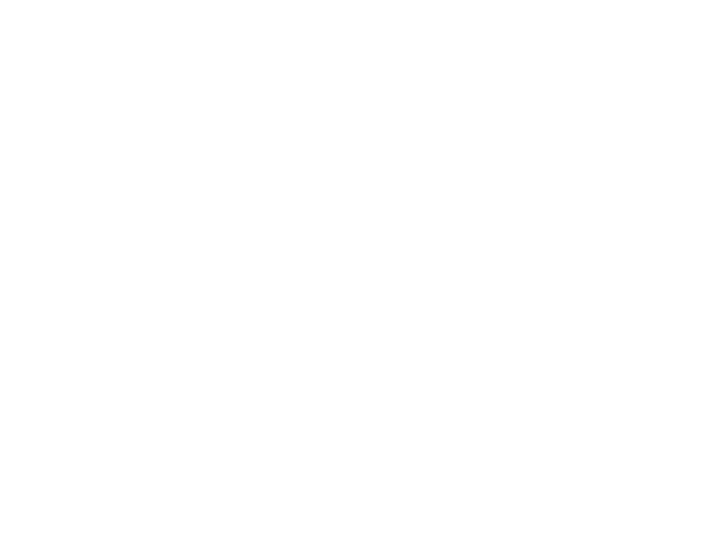
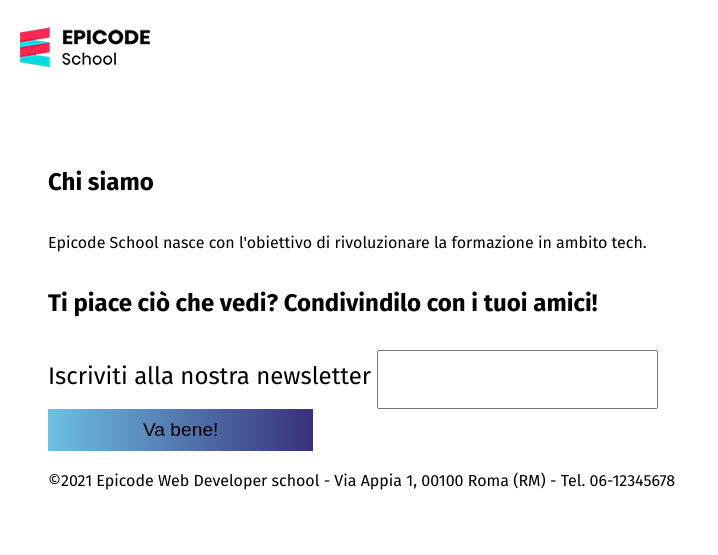
Before and after one commit to Giupeps/Prokect-Week-2, a plain HTML site: page contatti.html in a window 1280 px wide. Shown: the whole page, without its empty margins (0-718 px from the left). Drawn offline with Linux system fonts and the light colour scheme.

Commit message:
last commit

```diff
--- a/assets/css/style index.css
+++ b/assets/css/style index.css
@@ -6,7 +6,7 @@ body {
   font-family: fira sans;
   font-size: 1rem;
   line-height: 1.8;
-  width: 100vw;
+  width: 100%;
 }
 
 h1 {
@@ -46,6 +46,13 @@ button {
   color: white;
 }
 /* HEADER */
+header {
+  background-color: white;
+  position: sticky;
+  position: -webkit-sticky;
+  top: 0;
+}
+
 header,
 section {
   padding: 2.4vh 1.5vh;
@@ -76,6 +83,10 @@ section p {
   margin: 3.3vh 2vh;
 }
 /* MAIN */
+
+main {
+  width: 100%;
+}
 
 #banner_box {
   background-image: url(../images/banner.jpg);
@@ -266,17 +277,22 @@ footer p {
   footer {
     box-sizing: border-box;
     max-width: 100%;
-    padding: 2vh;
+    padding: 6vh;
   }
 
   #contact {
     display: flex;
     width: 100%;
     justify-content: space-around;
+    align-items: flex-start;
+  }
+
+  #contact h4 {
+    font-size: 1.4rem;
   }
 
   #form input {
-    padding: 20px 44px;
+    padding: 20px 35px;
   }
 }
 
--- /dev/null
+++ b/assets/css/style_contatti.css
@@ -0,0 +1,124 @@
+/* IMPOSTAZIONI GENERALI */
+@import url("https://fonts.googleapis.com/css2?family=Fira+Sans:ital,wght@0,100;0,200;0,300;0,400;0,500;0,600;0,700;0,800;0,900;1,100;1,200;1,300;1,400;1,500;1,600;1,700;1,800;1,900&display=swap");
+
+body {
+  color: #000;
+  font-family: fira sans;
+  font-size: 1rem;
+  line-height: 1.8;
+  width: 100vw;
+}
+
+h1 {
+  font-size: 3.5rem;
+  line-height: 1.2;
+}
+
+h2 {
+  font-size: 3rem;
+  line-height: 1.1;
+}
+
+h3 {
+  font-size: 2.5rem;
+  line-height: 1.2;
+}
+
+h4 {
+  font-size: 2rem;
+  line-height: 1.2;
+}
+p {
+  font-size: 1rem;
+}
+
+a,
+i {
+  color: #e42424;
+}
+
+i {
+  font-size: 40px;
+}
+
+button {
+  background-image: linear-gradient(to right, #6cc1e2, #392f7a);
+  border: none;
+  padding: 15px 20px;
+  font-size: 1.2rem;
+}
+/* HEADER */
+header,
+section {
+  padding: 2.4vh 1.5vh;
+}
+
+nav {
+  display: inline-block;
+  display: none;
+}
+
+header img {
+  height: 5vh;
+}
+
+div,
+section {
+  box-sizing: border-box;
+  text-align: center;
+  padding: 2vh;
+}
+
+div h1,
+div h2,
+div h3,
+div p,
+section h3,
+section p {
+  margin: 3.3vh 2vh;
+}
+
+/* FOOTER */
+
+footer {
+  padding: 5vh;
+}
+
+footer div {
+  text-align: left;
+  width: 90%;
+
+  padding: 0;
+}
+
+footer h4 {
+  font-size: 1.5rem;
+}
+
+footer div p {
+  margin-left: 0;
+}
+
+footer div i {
+  padding-top: 1vh;
+}
+
+#contact div {
+  margin-bottom: 2vh;
+}
+
+#form label {
+  font-size: 1.5rem;
+}
+
+#form input {
+  padding: 20px 50px;
+}
+
+#form button {
+  padding: 10px 95px;
+}
+
+footer p {
+  margin-top: 2vh;
+}
--- a/contatti.html
+++ b/contatti.html
@@ -1,16 +1,55 @@
 <!DOCTYPE html>
 <html lang="it">
+  <head>
+    <meta charset="UTF-8" />
+    <meta name="viewport" content="width=device-width,initial-scale=1" />
+    <link rel="stylesheet" href="./assets/css/style_contatti.css" />
+    <meta name="description" content="" />
+    <title></title>
+  </head>
 
-<head>
-  <meta charset="UTF-8">
-  <meta name="viewport" content="width=device-width,initial-scale=1">
-  <meta name="description" content="">
-  <title></title>
-</head>
+  <body>
+    <!-- HEADER -->
+    <header>
+      <a href=""><img src="./assets/images/logo.png" alt="Logo Epicode" /></a>
+      <nav>
+        <ul>
+          <li><a href=""> Home</a></li>
+          <li><a href=""> Chi siamo</a></li>
+          <li><a href=""> Contatti</a></li>
+          <li>
+            <button><a href=""> Registrati</a></button>
+          </li>
+        </ul>
+      </nav>
+    </header>
 
-<body>
+    <!-- MAIN -->
 
+    <!-- FOOTER -->
+    <footer>
+      <div id="contact">
+        <div>
+          <h4>Chi siamo</h4>
+          <p>Epicode School nasce con l'obiettivo di rivoluzionare la formazione in ambito tech.</p>
+        </div>
+        <div>
+          <h4>Ti piace ciò che vedi? Condivindilo con i tuoi amici!</h4>
 
-</body>
+          <i class="fa-brands fa-square-facebook"></i>
+          <i class="fa-brands fa-linkedin"></i>
+          <i class="fa-brands fa-instagram"></i>
+        </div>
+        <div id="form">
+          <label for="subscribe"> Iscriviti alla nostra newsletter </label>
 
+          <input type="email" id="email" name="email" />
+          <br />
+          <button type="submit">Va bene!</button>
+        </div>
+      </div>
+
+      <p id="disclaimer">&copy;2021 Epicode Web Developer school - Via Appia 1, 00100 Roma (RM) - Tel. 06-12345678</p>
+    </footer>
+  </body>
 </html>
```
Also changed, not shown: index.html (+6 -5 lines).
